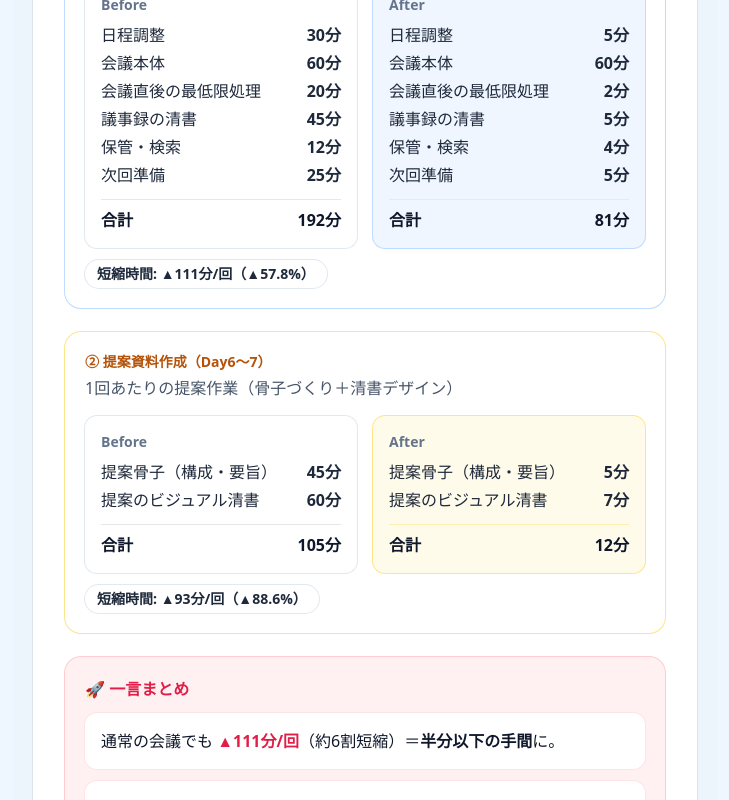
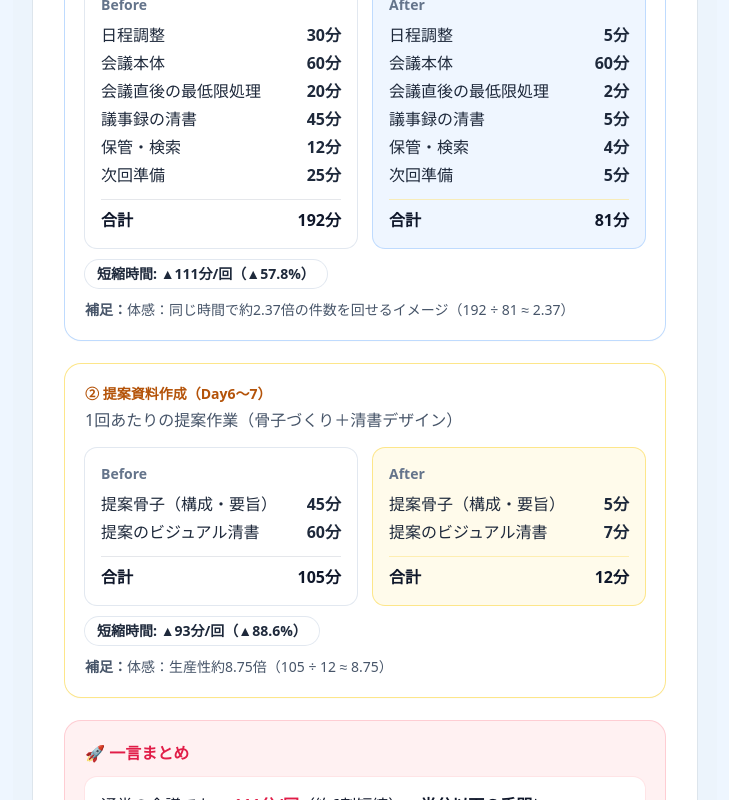
Before and after one commit to yamatotsugawa/ai-jitan-links, a Next.js app: page /online-meeting in a window 1280 px wide. Shown: the part 886-1686 px from the top of the page, without its empty margins (275-1004 px from the left). Built offline with nearby package versions, Linux system fonts and the light colour scheme.

Commit message:
fix: ResultsCompareCard note prop and use relative import

```diff
--- a/app/online-meeting/page.tsx
+++ b/app/online-meeting/page.tsx
@@ -64,7 +64,6 @@ export default function OnlineMeetingTop() {
 
           {/* 2枚の内訳カード */}
           {/* 2枚の内訳カード → 上下配置 */}
-{/* 2枚の内訳カード → 上下配置 */}
 <div className="mt-6 space-y-6">
   {/* 通常の会議（Day1〜4） */}
   <BreakdownCard
@@ -275,6 +274,7 @@ function BreakdownCard({
   totalBefore,
   totalAfter,
   badge,
+  note, // <-- この行を追加
   tone = "blue",
 }: {
   title: string;
@@ -286,6 +286,7 @@ function BreakdownCard({
   totalBefore: number;
   totalAfter: number;
   badge?: string;
+  note?: string; // <-- この行を追加
   tone?: "blue" | "amber";
 }) {
   const pal =
@@ -347,6 +348,13 @@ function BreakdownCard({
           {badge}
         </div>
       )}
+      {/* noteプロパティを表示するためのロジックを追加 */}
+      {note && (
+        <div className="mt-3 text-slate-600 text-sm">
+          <span className="font-semibold">補足：</span>
+          {note}
+        </div>
+      )}
     </div>
   );
 }
```
